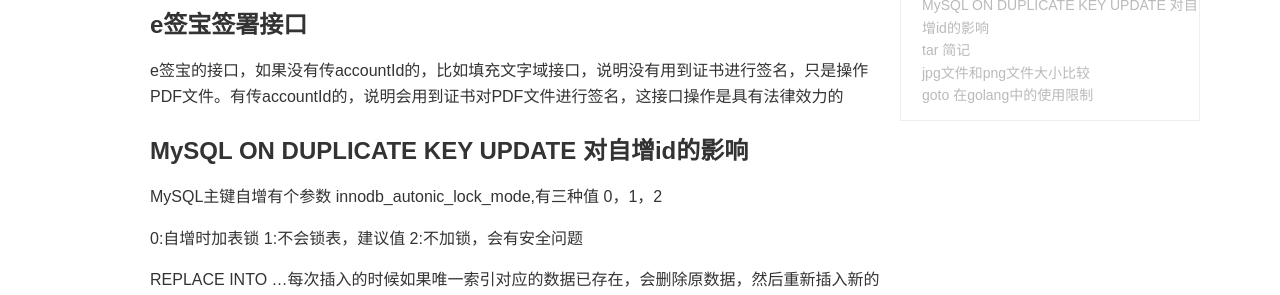
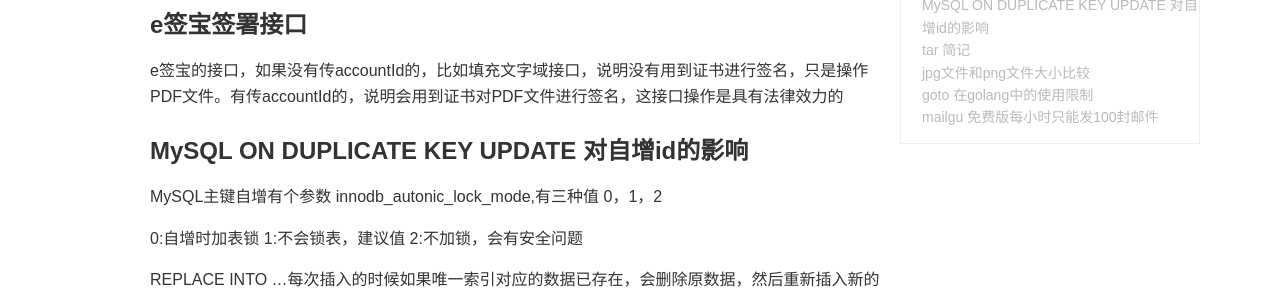
Before and after one commit to pathbox/pathbox.github.io, a Jekyll site: the page built from _posts/2018-11-20-work-summary-in-UCloud-21.md, in a window 1280 px wide and 1400 px high, scrolled down 378 px. Shown: the part 169-464 px from the top of the window. Built offline with Jekyll 4.4.1, drawn with Linux system fonts in a browser that asks for light colours; some of the changed text lies outside the part shown.

Commit message:
mailgu 免费版每小时只能发100封邮件

```diff
--- a/_posts/2018-11-20-work-summary-in-UCloud-21.md
+++ b/_posts/2018-11-20-work-summary-in-UCloud-21.md
@@ -80,3 +80,5 @@ jpg是压缩较大并有损失失真的，png更好的保留了像素
 首先不推荐使用
 
 goto是不允许的，因为标签L跳过了变量v等声明和赋值，如果后面的代码访问v会有问题
+
+### mailgu 免费版每小时只能发100封邮件
```
